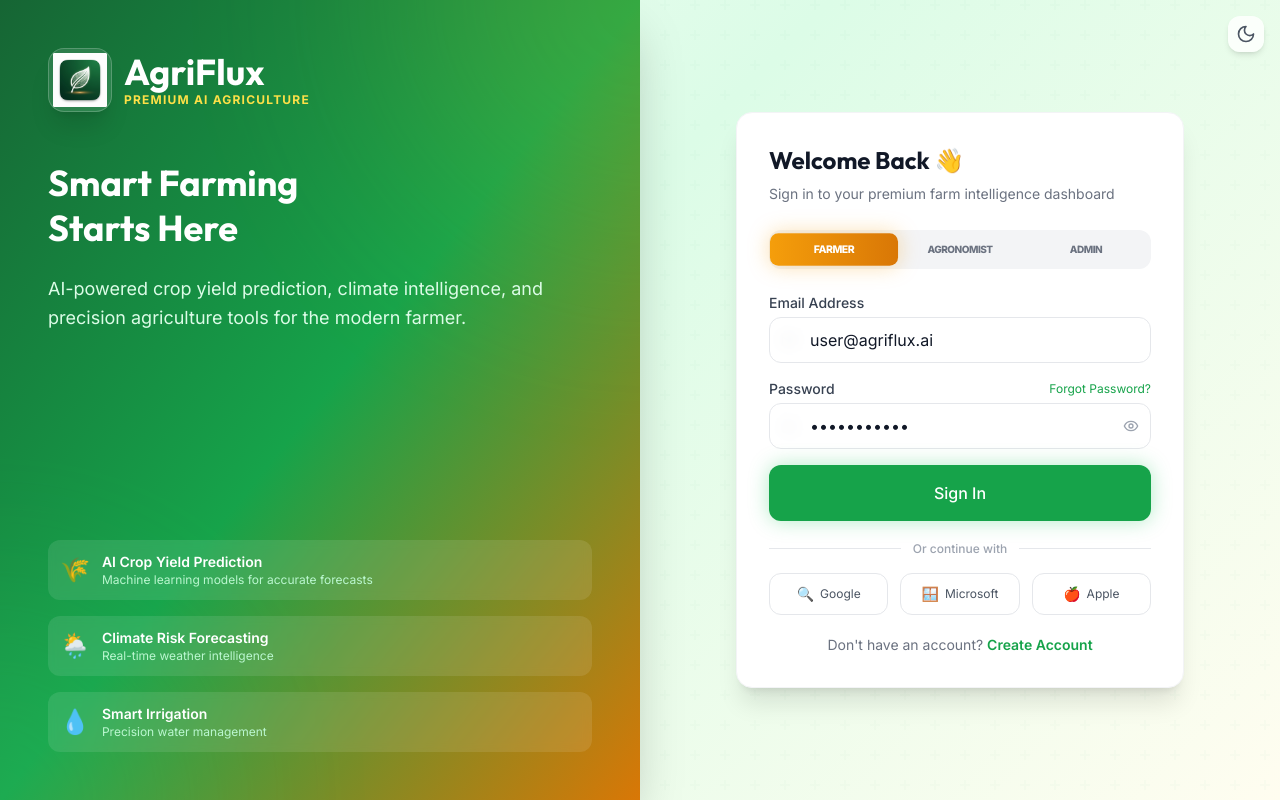
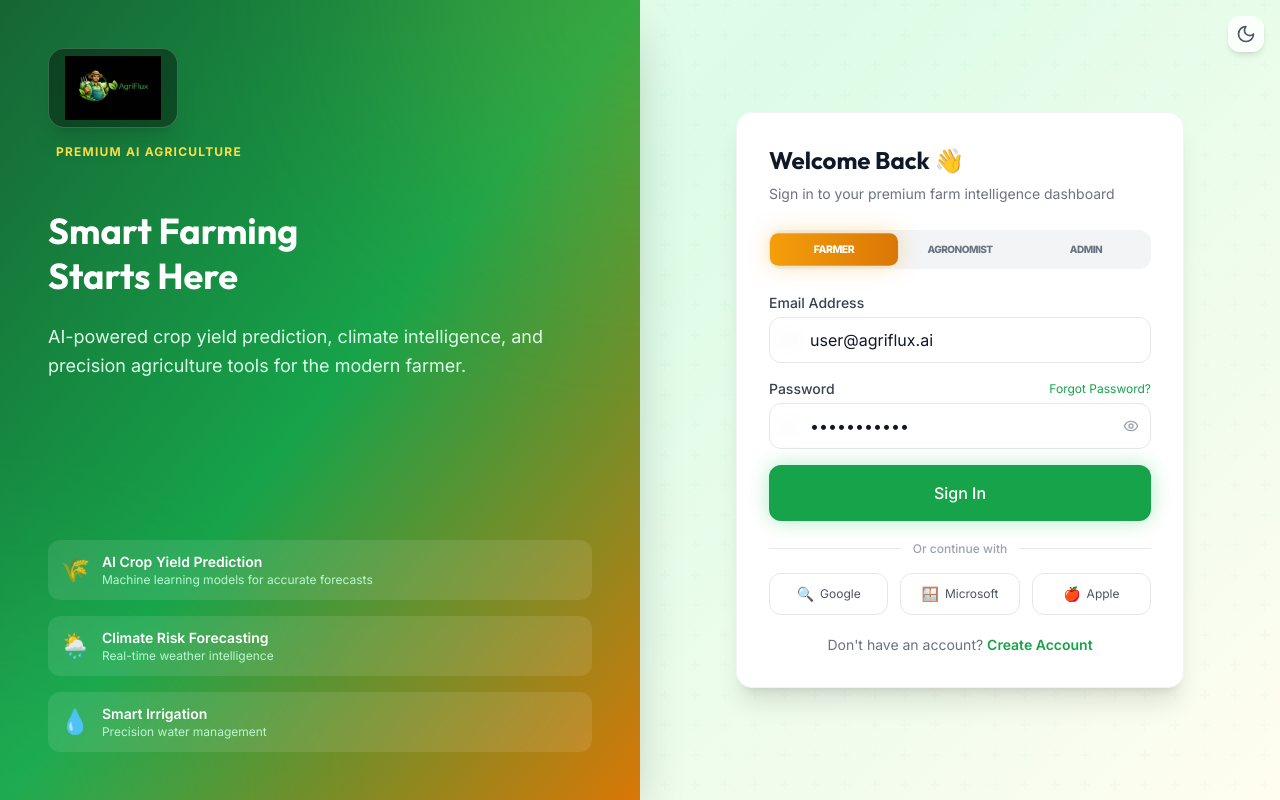
Before and after one commit to Austin-Joshua/AgriFlux, a React (Vite) app in the folder Frontend/: page /login in a window 1280 px wide. Built offline with nearby package versions, Linux system fonts and the light colour scheme.

Commit message:
Restore original wide logo and optimize layouts for clarity

```diff
--- a/Frontend/src/components/Sidebar.tsx
+++ b/Frontend/src/components/Sidebar.tsx
@@ -7,7 +7,7 @@ import {
     Award, Settings, Info, X, Leaf, LogOut, PanelLeftClose, PanelLeft
 } from 'lucide-react';
 import { useAuth } from '../context/AuthContext';
-import logo from '../assets/logo-icon.png';
+import logo from '../assets/logo.jpg';
 
 interface SidebarProps {
     isOpen: boolean;
@@ -82,13 +82,11 @@ const Sidebar: React.FC<SidebarProps> = ({ isOpen, collapsed, onClose, onCollaps
                         onClick={() => navigate('/dashboard')}
                         className={`flex items-center gap-2.5 cursor-pointer hover:opacity-80 transition-opacity ${collapsed ? 'justify-center w-full' : ''}`}
                     >
-                        <div className="w-10 h-10 rounded-xl flex items-center justify-center overflow-hidden shadow-lg flex-shrink-0 bg-green-900">
-                            <img src={logo} alt="AgriFlux Logo" className="w-full h-full object-contain" />
-                        </div>
-                        {!collapsed && (
-                            <div>
-                                <h1 className="font-bold text-lg text-gray-900 dark:text-white font-display leading-none">AgriFlux</h1>
-                                <p className="text-xs bg-gradient-to-r from-primary-600 to-gold-500 text-transparent bg-clip-text font-semibold">AI Agriculture</p>
+                        {!collapsed ? (
+                            <img src={logo} alt="AgriFlux Logo" className="h-10 w-auto object-contain rounded" />
+                        ) : (
+                            <div className="w-10 h-10 rounded-xl flex items-center justify-center overflow-hidden shadow-lg flex-shrink-0 bg-black">
+                                <img src={logo} alt="AgriFlux Logo" className="h-full w-auto max-w-none object-cover" style={{ objectPosition: '15% center' }} />
                             </div>
                         )}
                     </div>
--- a/Frontend/src/pages/Login.tsx
+++ b/Frontend/src/pages/Login.tsx
@@ -5,7 +5,7 @@ import { Eye, EyeOff, Leaf, Mail, Lock, AlertCircle } from 'lucide-react';
 import { useAuth } from '../context/AuthContext';
 import { useTheme } from '../context/ThemeContext';
 import { Sun, Moon } from 'lucide-react';
-import logo from '../assets/logo-icon.png';
+import logo from '../assets/logo.jpg';
 
 const Login: React.FC = () => {
     const { t } = useTranslation();
@@ -53,12 +53,11 @@ const Login: React.FC = () => {
                 </div>
 
                 <div className="relative">
-                    <div className="flex items-center gap-3 mb-12">
-                        <div className="w-16 h-16 bg-white/10 backdrop-blur-md rounded-2xl flex items-center justify-center border border-white/20 shadow-xl overflow-hidden">
-                            <img src={logo} alt="AgriFlux Logo" className="w-full h-full object-contain p-1" />
+                    <div className="flex flex-col items-start gap-4 mb-12">
+                        <div className="h-20 bg-black/40 backdrop-blur-md rounded-2xl flex items-center justify-center border border-white/20 shadow-xl overflow-hidden px-4">
+                            <img src={logo} alt="AgriFlux Logo" className="h-16 w-auto object-contain" />
                         </div>
-                        <div>
-                            <h1 className="text-4xl font-black font-display tracking-tightest">AgriFlux</h1>
+                        <div className="pl-2">
                             <p className="text-gold-300 font-bold text-xs uppercase tracking-widest">Premium AI Agriculture</p>
                         </div>
                     </div>
@@ -94,11 +93,10 @@ const Login: React.FC = () => {
             <div className="flex-1 flex items-center justify-center p-6">
                 <div className="w-full max-w-md animate-slide-up">
                     {/* Mobile Logo */}
-                    <div className="lg:hidden flex items-center gap-3 justify-center mb-8">
-                        <div className="w-12 h-12 rounded-xl flex items-center justify-center shadow-md overflow-hidden bg-green-900">
-                            <img src={logo} alt="AgriFlux Logo" className="w-full h-full object-contain" />
+                    <div className="lg:hidden flex justify-center mb-8">
+                        <div className="h-16 rounded-2xl flex items-center justify-center shadow-md overflow-hidden bg-white dark:bg-black/40 px-4 border border-gray-100 dark:border-gray-800">
+                            <img src={logo} alt="AgriFlux Logo" className="h-12 w-auto object-contain" />
                         </div>
-                        <h1 className="text-2xl font-black text-gray-900 dark:text-white font-display tracking-tightest text-gradient">AgriFlux</h1>
                     </div>
 
                     <div className="bg-white dark:bg-gray-800 rounded-2xl shadow-xl dark:shadow-dark-xl border border-gray-100 dark:border-gray-700 p-8">
```
